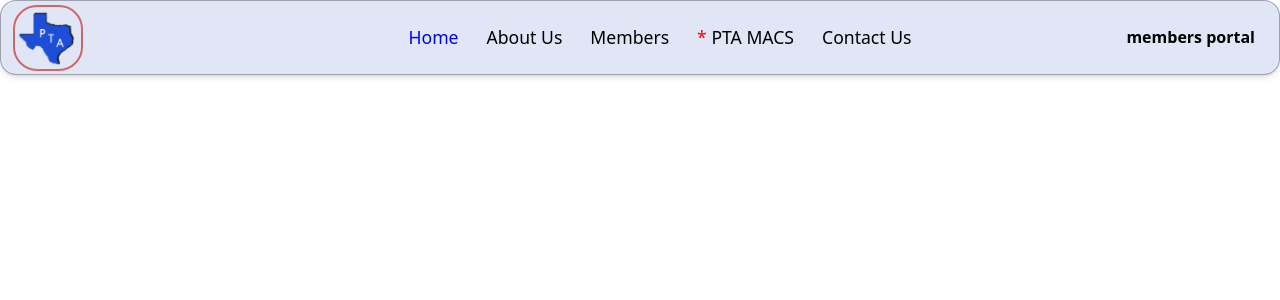
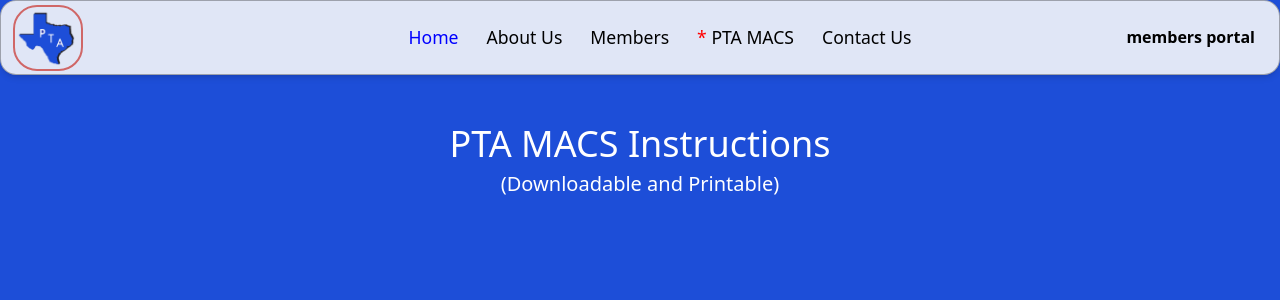
Before and after one commit to Jackal73/TAPTAE-client, a React (Create React App) app: page /instructions in a window 1280 px wide. Shown: the top 300 px of the page. Built offline with nearby package versions, Linux system fonts and the light colour scheme.

Commit message:
:lipstick: Update Instructions component `styling`

```diff
--- a/src/pages/instructions/Instructions.jsx
+++ b/src/pages/instructions/Instructions.jsx
@@ -3,8 +3,8 @@
 
 const Instructions = () => {
   return (
-    <div>
-      <PtaMacsInstructions />
+    <div className="bg-blue-700">
+      <PtaMacsInstructions className="overflow-x-hidden" />
     </div>
   );
 };
```
